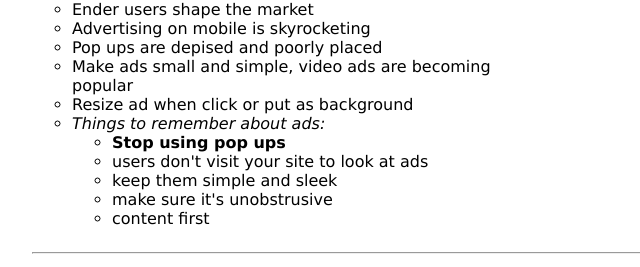
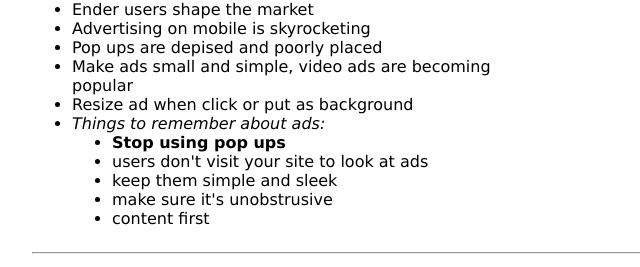
Before and after one commit to war21001/WDD-330, a plain HTML site: page Week1/week1.html in a window 1280 px wide. Shown: the part 1174-1441 px from the top of the page, 143-783 px from the left. Drawn offline with Linux system fonts and the light colour scheme.

Commit message:
list items

```diff
--- a/styles.css
+++ b/styles.css
@@ -30,8 +30,8 @@ main{
 main .week1{
     display:block;
 }
-.week1 li{
-    list-style: circle;
+.week1 ul li{
+    list-style: disc;
 }
 img{
     grid-column: 1;
```
